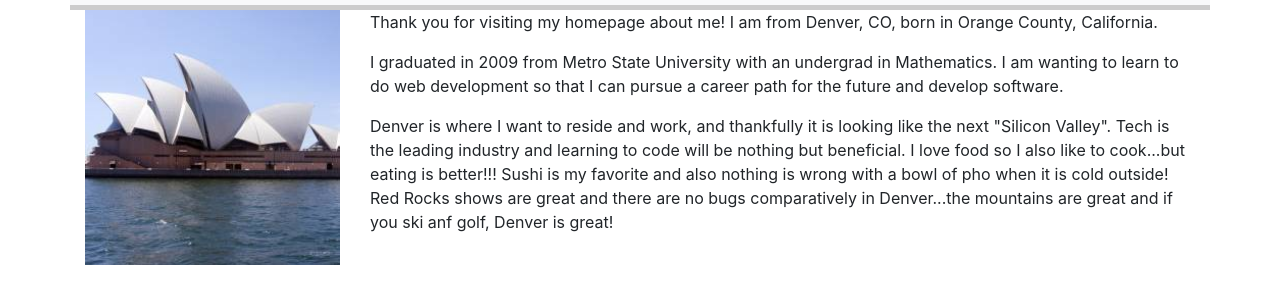
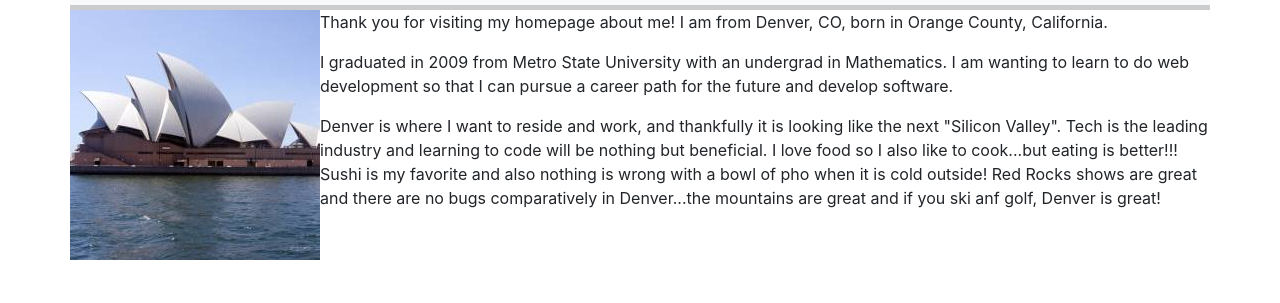
Before and after one commit to antwan024/Bootstrap-Portfolio, a plain HTML site: page index.html in a window 1280 px wide. Shown: the part 77-380 px from the top of the page. Drawn offline with nearby package versions, Linux system fonts and the light colour scheme.

Commit message:
Got text to wrap around image

```diff
--- a/index.html
+++ b/index.html
@@ -42,12 +42,11 @@
         </div>
 
         <div class ="row">
-            <div class = "col-sm-12" id="body">
+
                 <div class="row">
-                    <div class = "col-sm-3">
-                            <img class = "img-responsive" src="images/pic.jpg" width="100%" height="auto">
-                    </div>
-                    <div class = "col-sm-9">
+                    <div class = "col-sm-12" id="body">
+                            <img src="images/pic.jpg" id="pic">
+
                             <p>
                                 Thank you for visiting my homepage about me!  I am from Denver, CO, born in Orange County, California.
                             </p>
@@ -60,7 +59,7 @@
                             </p>
                     </div>
                 </div>
-            </div>
+
         </div>
 
 
--- a/style.css
+++ b/style.css
@@ -12,5 +12,9 @@
 }
 
 #body {
-    /* border:1px solid red; */
+
 }
+
+#pic {
+    float: left;
+}
```
